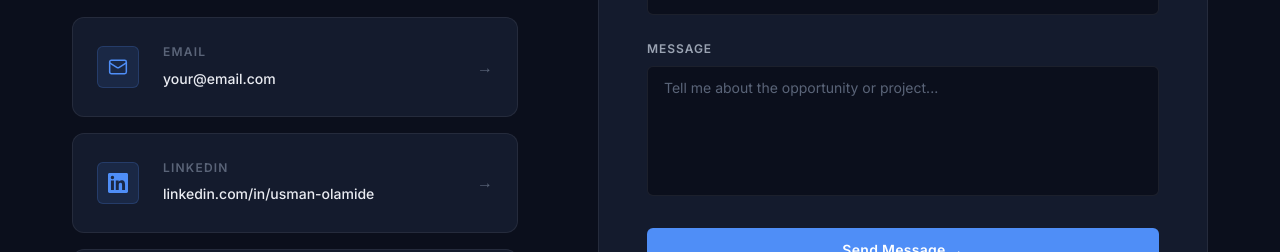
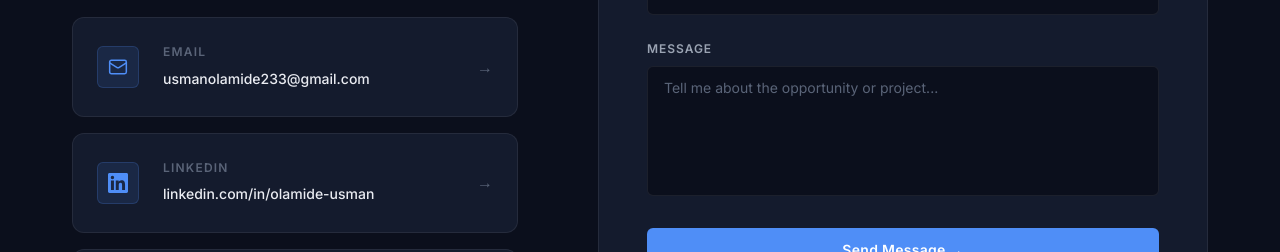
Before and after one commit to usman-abdul/usmanolamide_portfolio, a React (Vite) app in the folder portfolio/: page /contact in a window 1280 px wide. Shown: the part 517-769 px from the top of the page. Built offline with nearby package versions, Linux system fonts and the light colour scheme.

Commit message:
update real contact links, hero headline, CTA roles, about heading

```diff
--- a/portfolio/src/components/Footer.jsx
+++ b/portfolio/src/components/Footer.jsx
@@ -6,9 +6,9 @@ export default function Footer() {
       <div className="footer__inner">
         <p className="footer__copy">© {new Date().getFullYear()} Usman Olamide</p>
         <div className="footer__links">
-          <a href="https://github.com" target="_blank" rel="noopener noreferrer">GitHub</a>
-          <a href="https://linkedin.com" target="_blank" rel="noopener noreferrer">LinkedIn</a>
-          <a href="mailto:your@email.com">Email</a>
+          <a href="https://github.com/usman-abdul" target="_blank" rel="noopener noreferrer">GitHub</a>
+          <a href="https://www.linkedin.com/in/olamide-usman-632697240/" target="_blank" rel="noopener noreferrer">LinkedIn</a>
+          <a href="mailto:usmanolamide233@gmail.com">Email</a>
         </div>
       </div>
     </footer>
--- a/portfolio/src/pages/About.jsx
+++ b/portfolio/src/pages/About.jsx
@@ -57,7 +57,7 @@ export default function About() {
             custom={1}
           >
             <span className="section-label">Background</span>
-            <h3>Mechatronics → Robotics → AI/ML → Data Analytics</h3>
+            <h3>From Mechatronics to Data Analytics</h3>
             <p>
               Mechatronics gave me a foundation in systems thinking, electronics, and
               precision engineering. These skills translate directly into data work and
--- a/portfolio/src/pages/Contact.jsx
+++ b/portfolio/src/pages/Contact.jsx
@@ -11,8 +11,8 @@ const contactLinks = [
       </svg>
     ),
     label: 'Email',
-    value: 'your@email.com',
-    href: 'mailto:your@email.com',
+    value: 'usmanolamide233@gmail.com',
+    href: 'mailto:usmanolamide233@gmail.com',
   },
   {
     icon: (
@@ -21,8 +21,8 @@ const contactLinks = [
       </svg>
     ),
     label: 'LinkedIn',
-    value: 'linkedin.com/in/usman-olamide',
-    href: 'https://linkedin.com/in/usman-olamide',
+    value: 'linkedin.com/in/olamide-usman',
+    href: 'https://www.linkedin.com/in/olamide-usman-632697240/',
   },
   {
     icon: (
@@ -49,7 +49,7 @@ export default function Contact() {
     e.preventDefault();
     setLoading(true);
     // Mailto fallback, works without a backend
-    const mailto = `mailto:your@email.com?subject=${encodeURIComponent(form.subject || 'Portfolio Enquiry')}&body=${encodeURIComponent(`Name: ${form.name}\nEmail: ${form.email}\n\n${form.message}`)}`;
+    const mailto = `mailto:usmanolamide233@gmail.com?subject=${encodeURIComponent(form.subject || 'Portfolio Enquiry')}&body=${encodeURIComponent(`Name: ${form.name}\nEmail: ${form.email}\n\n${form.message}`)}`;
     window.location.href = mailto;
     setTimeout(() => {
       setLoading(false);
--- a/portfolio/src/pages/Home.jsx
+++ b/portfolio/src/pages/Home.jsx
@@ -39,7 +39,7 @@ export default function Home() {
                 animate="show"
                 custom={1}
               >
-                Specialising in Business<br />Intelligence & Health Analytics.
+                I turn messy data into<br />clear decisions.
               </motion.h1>
 
               <motion.p
@@ -49,8 +49,8 @@ export default function Home() {
                 animate="show"
                 custom={2}
               >
-                I transform complex data into actionable insights that improve decision-making
-                and system performance, across retail, regional, and healthcare domains.
+                Mechatronics Engineer turned Data Analyst. I build dashboards, uncover patterns,
+                and deliver insights that help businesses and health systems make better decisions.
               </motion.p>
 
               <motion.div
@@ -177,10 +177,10 @@ export default function Home() {
             transition={{ duration: 0.6 }}
           >
             <span className="section-label">Let's Connect</span>
-            <h2>Open to Opportunities</h2>
+            <h2>Open to New Roles</h2>
             <p>
-              Looking for a data analyst who can communicate insights clearly and drive
-              decisions with evidence? Let's talk.
+              Actively looking for entry-level roles in Data Analysis, Business Intelligence,
+              and AI/ML Engineering. If you have an opportunity or just want to connect, I'd love to hear from you.
             </p>
             <Link to="/contact" className="btn btn-primary">Get In Touch →</Link>
           </motion.div>
```
